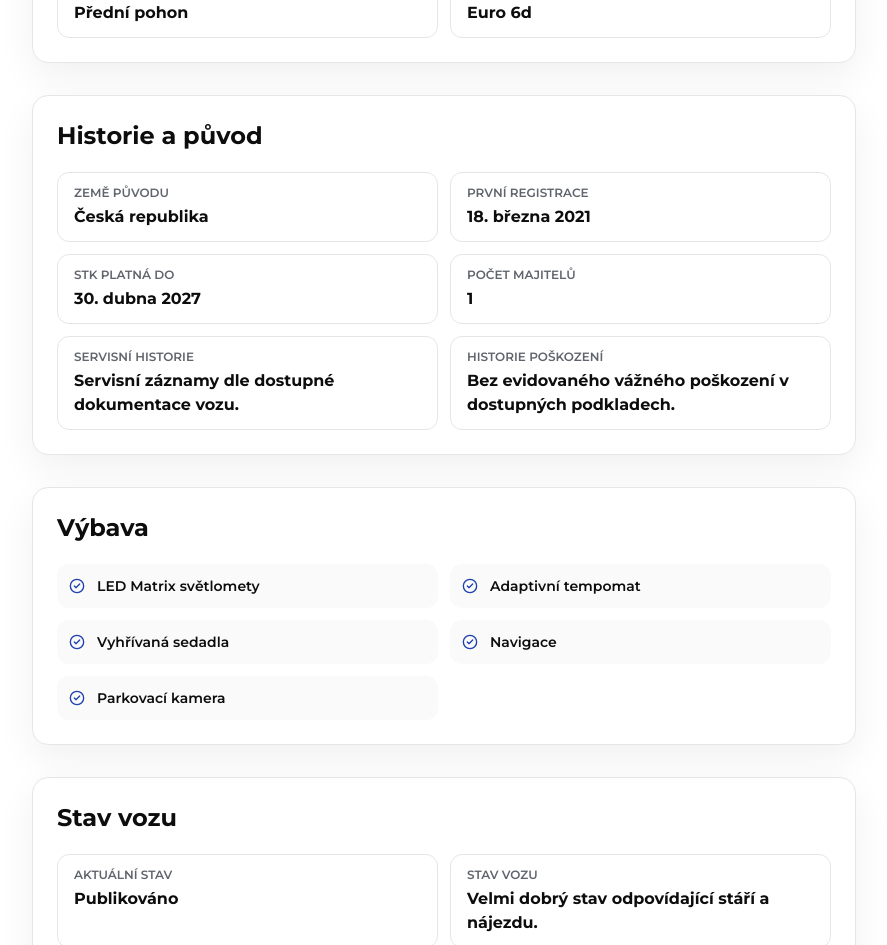
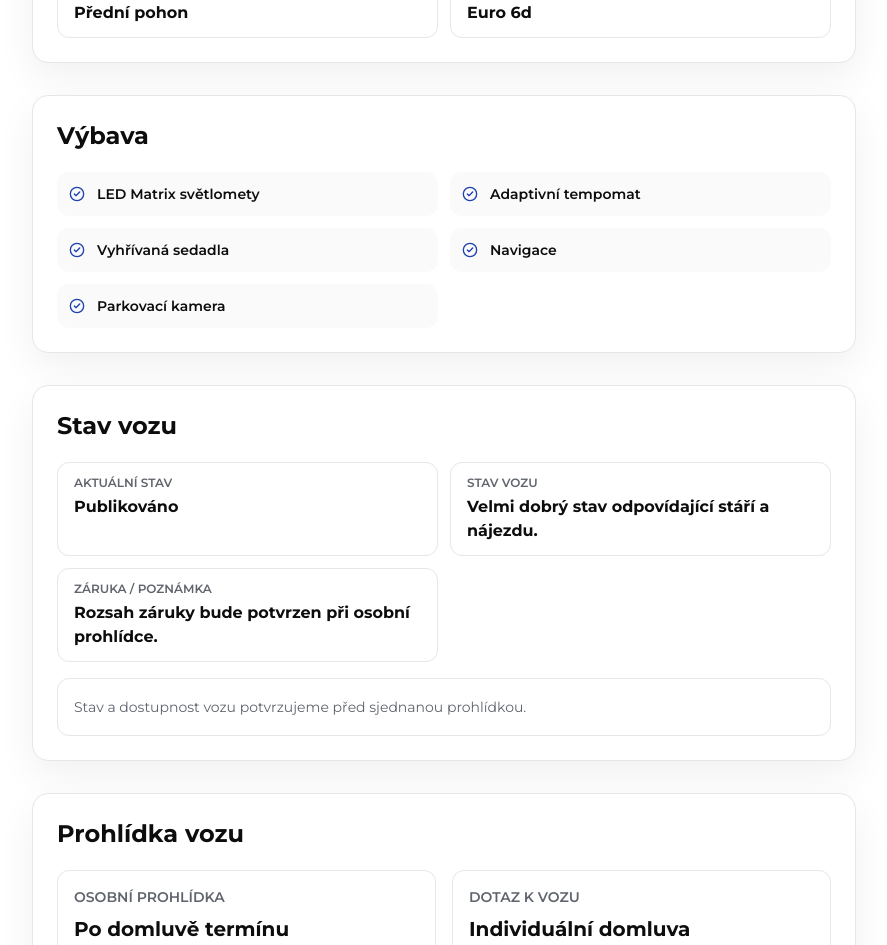
Before and after one commit to dolishx/driveauto.cz, a Next.js app: page /nabidka-vozu/skoda-superb-combi in a window 1280 px wide. Shown: the part 2120-3065 px from the top of the page, without its empty margins (0-887 px from the left). Built offline with nearby package versions, Linux system fonts and the light colour scheme; no server answers; the database is empty.

Commit message:
Remove vehicle history section from detail page

```diff
--- a/src/app/(site)/nabidka-vozu/[slug]/page.tsx
+++ b/src/app/(site)/nabidka-vozu/[slug]/page.tsx
@@ -79,16 +79,6 @@ export default async function VehicleDetailPage({ params }: VehicleDetailPagePro
     { label: "Převodovka", value: vehicle.transmission },
     { label: "Pohon", value: vehicle.drivetrain },
     { label: "Emisní norma", value: vehicle.emissionStandard },
-  ]);
-  const historyRows = compactDetailRows([
-    { label: "VIN", value: vehicle.vin },
-    { label: "Štítek SPZ", value: vehicle.licensePlate },
-    { label: "Země původu", value: vehicle.originCountry },
-    { label: "První registrace", value: formatDate(vehicle.firstRegistration) },
-    { label: "STK platná do", value: formatDate(vehicle.stkValidUntil) },
-    { label: "Počet majitelů", value: formatCount(vehicle.ownersCount) },
-    { label: "Servisní historie", value: vehicle.serviceHistory },
-    { label: "Historie poškození", value: vehicle.accidentHistory },
   ]);
   const conditionRows = compactDetailRows([
     { label: "Aktuální stav", value: vehicle.status },
@@ -202,12 +192,6 @@ export default async function VehicleDetailPage({ params }: VehicleDetailPagePro
             {technicalRows.length ? (
               <SectionCard title="Technické údaje">
                 <DetailGrid rows={technicalRows} />
-              </SectionCard>
-            ) : null}
-
-            {historyRows.length ? (
-              <SectionCard title="Historie a původ">
-                <DetailGrid rows={historyRows} />
               </SectionCard>
             ) : null}
 
@@ -378,24 +362,6 @@ function compactDetailRows(rows: DetailItem[]) {
     .filter((row): row is DetailItem & { value: string } => Boolean(row.value));
 }
 
-function formatDate(value?: string) {
-  if (!value) {
-    return undefined;
-  }
-
-  const date = new Date(value);
-
-  if (Number.isNaN(date.getTime())) {
-    return value;
-  }
-
-  return new Intl.DateTimeFormat("cs-CZ", {
-    day: "numeric",
-    month: "long",
-    year: "numeric",
-  }).format(date);
-}
-
 function formatCount(value?: number) {
   return typeof value === "number" && Number.isFinite(value) ? String(value) : undefined;
 }
```
